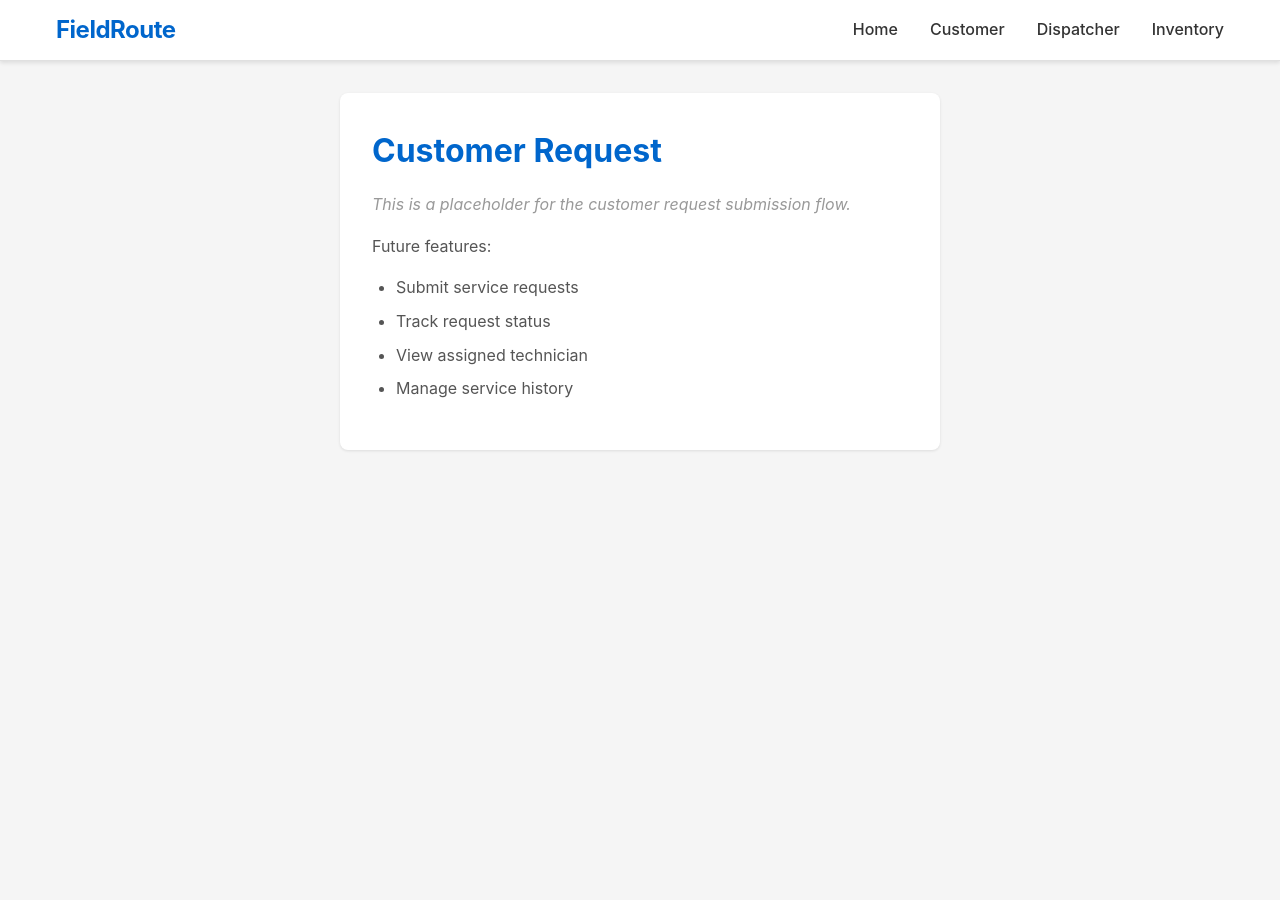
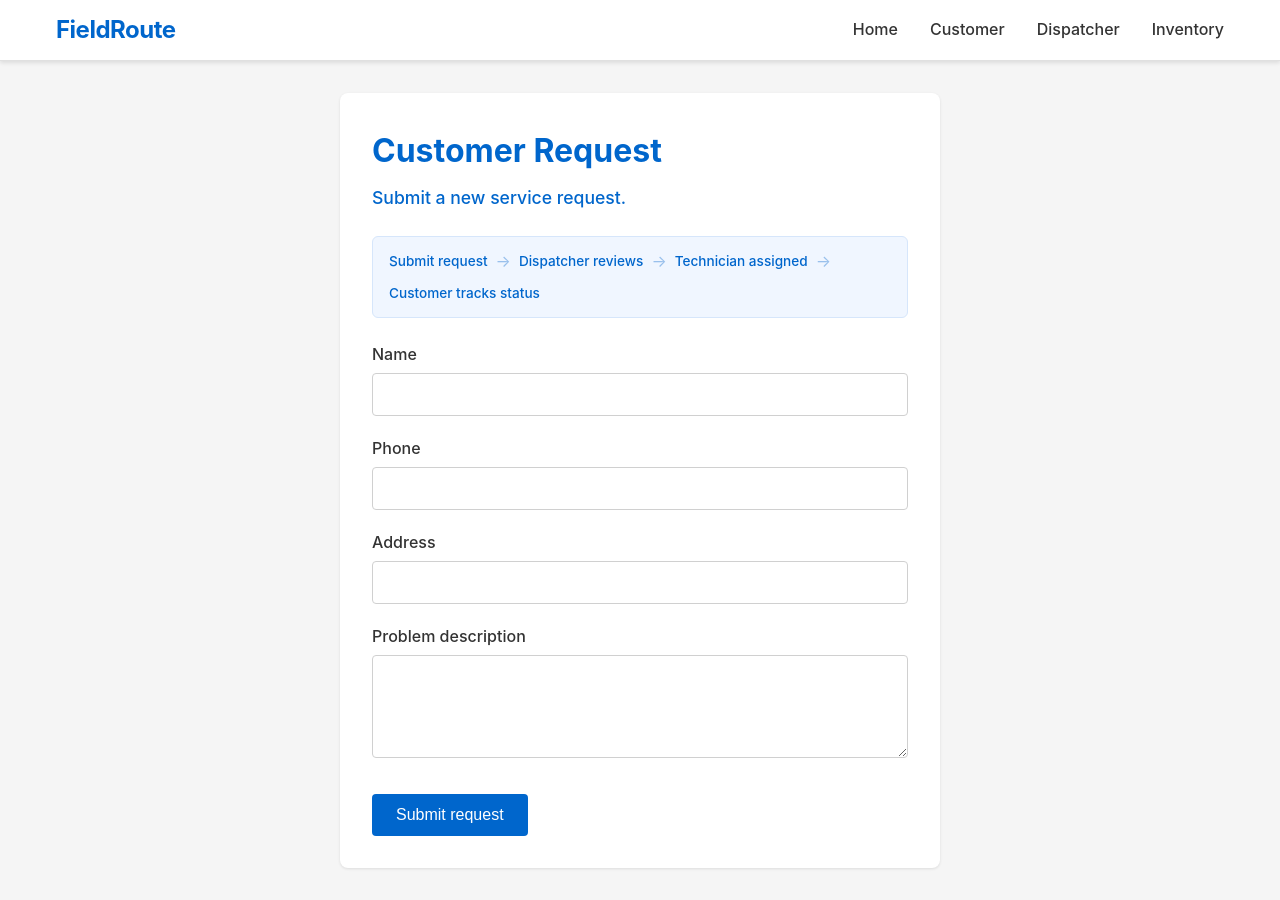
Before and after one commit to yllveliu/fieldroute, a React (Vite) app in the folder frontend/: page /customer in a window 1280 px wide. Before the commit the page ends 800 px from the top, so only its background shows below. Built offline with nearby package versions, Linux system fonts and the light colour scheme.

Commit message:
feat(KAN-13): create customer job request form

```diff
--- a/frontend/src/pages/CustomerPage.tsx
+++ b/frontend/src/pages/CustomerPage.tsx
@@ -1,22 +1,174 @@
-import React from "react";
-import PageCard from "../components/PageCard";
+import React, { useState } from "react";
+import { submitJobRequest } from "../services/jobsApi";
+
+interface FormState {
+  name: string;
+  phone: string;
+  address: string;
+  description: string;
+}
+
+type FormErrors = Partial<Record<keyof FormState, string>>;
+
+const EMPTY_FORM: FormState = {
+  name: "",
+  phone: "",
+  address: "",
+  description: "",
+};
+
+function validate(form: FormState): FormErrors {
+  const errors: FormErrors = {};
+  if (!form.name.trim()) errors.name = "Name is required.";
+  if (!form.phone.trim()) errors.phone = "Phone is required.";
+  if (!form.address.trim()) errors.address = "Address is required.";
+  if (!form.description.trim())
+    errors.description = "Please describe the problem.";
+  return errors;
+}
 
 export default function CustomerPage(): React.ReactElement {
+  const [form, setForm] = useState<FormState>(EMPTY_FORM);
+  const [errors, setErrors] = useState<FormErrors>({});
+  const [submitting, setSubmitting] = useState(false);
+  const [successMsg, setSuccessMsg] = useState<string | null>(null);
+  const [submitError, setSubmitError] = useState<string | null>(null);
+
+  function handleChange(
+    e: React.ChangeEvent<HTMLInputElement | HTMLTextAreaElement>
+  ): void {
+    const { name, value } = e.target;
+    setForm((prev) => ({ ...prev, [name]: value }));
+    // Clear the field-level error as the user fixes it.
+    setErrors((prev) => ({ ...prev, [name]: undefined }));
+  }
+
+  async function handleSubmit(e: React.FormEvent): Promise<void> {
+    e.preventDefault();
+    setSuccessMsg(null);
+    setSubmitError(null);
+
+    const validationErrors = validate(form);
+    if (Object.keys(validationErrors).length > 0) {
+      setErrors(validationErrors);
+      return;
+    }
+
+    setSubmitting(true);
+    try {
+      const result = await submitJobRequest({
+        customer_name: form.name.trim(),
+        phone: form.phone.trim(),
+        address: form.address.trim(),
+        raw_description: form.description.trim(),
+      });
+      setSuccessMsg(
+        `${result.message} (Request #${result.job_id}, status: ${result.status})`
+      );
+      setForm(EMPTY_FORM);
+      setErrors({});
+    } catch (err) {
+      setSubmitError(
+        err instanceof Error ? err.message : "Something went wrong."
+      );
+    } finally {
+      setSubmitting(false);
+    }
+  }
+
   return (
     <div className="page-container">
-      <PageCard>
+      <div className="page-card">
         <h1>Customer Request</h1>
-        <p className="placeholder">
-          This is a placeholder for the customer request submission flow.
-        </p>
-        <p>Future features:</p>
-        <ul>
-          <li>Submit service requests</li>
-          <li>Track request status</li>
-          <li>View assigned technician</li>
-          <li>Manage service history</li>
-        </ul>
-      </PageCard>
+        <p className="subtitle">Submit a new service request.</p>
+
+        <div className="flow-panel">
+          <span className="flow-step">Submit request</span>
+          <span className="flow-arrow">&rarr;</span>
+          <span className="flow-step">Dispatcher reviews</span>
+          <span className="flow-arrow">&rarr;</span>
+          <span className="flow-step">Technician assigned</span>
+          <span className="flow-arrow">&rarr;</span>
+          <span className="flow-step">Customer tracks status</span>
+        </div>
+
+        {successMsg && (
+          <div className="form-alert form-alert--success" role="status">
+            {successMsg}
+          </div>
+        )}
+        {submitError && (
+          <div className="form-alert form-alert--error" role="alert">
+            Could not submit your request: {submitError}
+          </div>
+        )}
+
+        <form className="job-form" onSubmit={handleSubmit} noValidate>
+          <div className="form-field">
+            <label htmlFor="name">Name</label>
+            <input
+              id="name"
+              name="name"
+              type="text"
+              value={form.name}
+              onChange={handleChange}
+              disabled={submitting}
+              aria-invalid={Boolean(errors.name)}
+            />
+            {errors.name && <span className="field-error">{errors.name}</span>}
+          </div>
+
+          <div className="form-field">
+            <label htmlFor="phone">Phone</label>
+            <input
+              id="phone"
+              name="phone"
+              type="tel"
+              value={form.phone}
+              onChange={handleChange}
+              disabled={submitting}
+              aria-invalid={Boolean(errors.phone)}
+            />
+            {errors.phone && <span className="field-error">{errors.phone}</span>}
+          </div>
+
+          <div className="form-field">
+            <label htmlFor="address">Address</label>
+            <input
+              id="address"
+              name="address"
+              type="text"
+              value={form.address}
+              onChange={handleChange}
+              disabled={submitting}
+              aria-invalid={Boolean(errors.address)}
+            />
+            {errors.address && (
+              <span className="field-error">{errors.address}</span>
+            )}
+          </div>
+
+          <div className="form-field">
+            <label htmlFor="description">Problem description</label>
+            <textarea
+              id="description"
+              name="description"
+              rows={4}
+              value={form.description}
+              onChange={handleChange}
+              disabled={submitting}
+              aria-invalid={Boolean(errors.description)}
+            />
+            {errors.description && (
+              <span className="field-error">{errors.description}</span>
+            )}
+          </div>
+
+          <button type="submit" className="button" disabled={submitting}>
+            {submitting ? "Submitting..." : "Submit request"}
+          </button>
+        </form>
+      </div>
     </div>
   );
 }
--- /dev/null
+++ b/frontend/src/services/jobsApi.ts
@@ -0,0 +1,45 @@
+// Customer job request API service (KAN-12 endpoint: POST /jobs).
+
+// Relative base: in dev, Vite proxies "/jobs" to the backend (see
+// vite.config.ts), so the browser makes a same-origin request and CORS
+// does not apply.
+const API_BASE = "";
+
+// Shape sent to the backend. Mirrors JobRequestCreate in app/schemas/job.py.
+export interface JobRequestPayload {
+  customer_name: string;
+  phone: string;
+  address: string;
+  raw_description: string;
+}
+
+// Shape returned by the backend on success (JobRequestResponse).
+export interface JobRequestResult {
+  job_id: number;
+  status: string;
+  message: string;
+}
+
+export async function submitJobRequest(
+  payload: JobRequestPayload
+): Promise<JobRequestResult> {
+  const res = await fetch(`${API_BASE}/jobs`, {
+    method: "POST",
+    headers: { "Content-Type": "application/json" },
+    body: JSON.stringify(payload),
+  });
+
+  if (!res.ok) {
+    // Try to surface a helpful backend message; fall back to the status code.
+    let detail = `HTTP ${res.status}`;
+    try {
+      const body = await res.json();
+      if (body?.detail) detail = String(body.detail);
+    } catch {
+      // response had no JSON body — keep the status-based message
+    }
+    throw new Error(detail);
+  }
+
+  return (await res.json()) as JobRequestResult;
+}
--- a/frontend/src/styles/global.css
+++ b/frontend/src/styles/global.css
@@ -183,6 +183,120 @@ body {
   }
 }
 
+/* Job request form */
+.job-form {
+  display: flex;
+  flex-direction: column;
+  gap: 1.25rem;
+  margin-top: 1.5rem;
+}
+
+.form-field {
+  display: flex;
+  flex-direction: column;
+  gap: 0.35rem;
+}
+
+.form-field label {
+  font-weight: 500;
+  color: #333;
+}
+
+.form-field input,
+.form-field textarea {
+  width: 100%;
+  padding: 0.65rem 0.75rem;
+  border: 1px solid #d0d0d0;
+  border-radius: 4px;
+  font-family: inherit;
+  font-size: 1rem;
+  color: #333;
+  background-color: #fff;
+  transition: border-color 0.2s, box-shadow 0.2s;
+}
+
+.form-field textarea {
+  resize: vertical;
+}
+
+.form-field input:focus,
+.form-field textarea:focus {
+  outline: none;
+  border-color: #0066cc;
+  box-shadow: 0 0 0 2px rgba(0, 102, 204, 0.15);
+}
+
+.form-field input[aria-invalid="true"],
+.form-field textarea[aria-invalid="true"] {
+  border-color: #c0392b;
+}
+
+.form-field input:disabled,
+.form-field textarea:disabled {
+  background-color: #f5f5f5;
+  cursor: not-allowed;
+}
+
+.field-error {
+  color: #c0392b;
+  font-size: 0.85rem;
+}
+
+.job-form .button {
+  align-self: flex-start;
+  border: none;
+  cursor: pointer;
+  font-size: 1rem;
+}
+
+.job-form .button:disabled {
+  opacity: 0.65;
+  cursor: not-allowed;
+}
+
+/* Form alerts (success / error) */
+.form-alert {
+  margin-top: 1rem;
+  padding: 0.75rem 1rem;
+  border-radius: 4px;
+  font-size: 0.95rem;
+}
+
+.form-alert--success {
+  background-color: #e6f4ea;
+  border: 1px solid #b7dfc3;
+  color: #1e7e34;
+}
+
+.form-alert--error {
+  background-color: #fdecea;
+  border: 1px solid #f5c2bd;
+  color: #c0392b;
+}
+
+/* Flow helper panel */
+.flow-panel {
+  display: flex;
+  flex-wrap: wrap;
+  align-items: center;
+  gap: 0.5rem;
+  margin-top: 0.5rem;
+  padding: 0.75rem 1rem;
+  background-color: #f0f6ff;
+  border: 1px solid #d6e6fb;
+  border-radius: 6px;
+}
+
+.flow-step {
+  font-size: 0.85rem;
+  font-weight: 500;
+  color: #0066cc;
+}
+
+.flow-arrow {
+  color: #99c0ec;
+}
+
 /* Inventory table */
 .inventory-table th {
   background: #fafafa;
--- a/frontend/vite.config.ts
+++ b/frontend/vite.config.ts
@@ -3,5 +3,12 @@ import react from '@vitejs/plugin-react'
 
 export default defineConfig({
   plugins: [react()],
-  server: { host: true }
+  server: {
+    host: true,
+    // Proxy API calls to the backend so the browser sees same-origin
+    // requests in dev (avoids CORS without changing backend files).
+    proxy: {
+      '/jobs': 'http://localhost:8000',
+    },
+  },
 })
```
